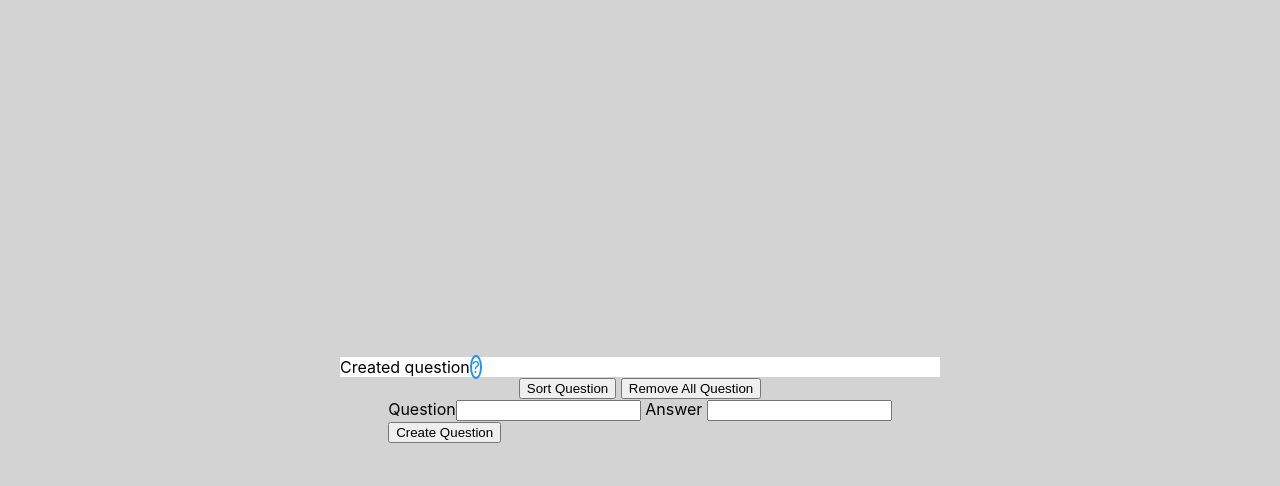
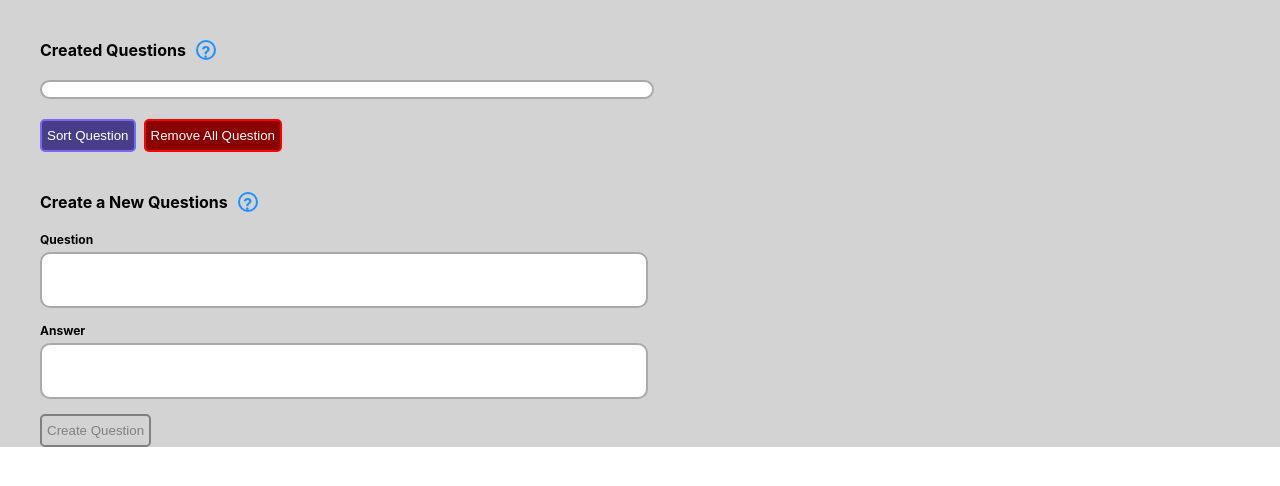
Before and after one commit to EuvhenRight/Amsterdam_test, a React (Create React App) app: page / in a window 1280 px wide. Shown: the top 486 px of the page. Built offline with nearby package versions, Linux system fonts and the light colour scheme.

Commit message:
Add style

```diff
--- a/src/App.js
+++ b/src/App.js
@@ -10,13 +10,13 @@ import ChatQuestion from "./components/ChatQuestion/ChatQuestion";
 const App = () => {
     return (
         <BrowserRouter>
-            <div className={classes.AppHeader} >
+                <div className={classes.components}>
                 <Routes>
                     <Route path="/" element={<ChatQuestionList/>}>
                         <Route path=":chatQId" element={<ChatQuestion/>}/> {/* TODO dont work and I dont no why... */}
                     </Route>
                 </Routes>
-            </div>
+                </div>
         </BrowserRouter>
     )
 }
--- a/src/App.module.css
+++ b/src/App.module.css
@@ -1,13 +1,23 @@
 
-.AppHeader {
+.chatQuestions {
   background-color: lightgrey;
   min-height: 100vh;
   display: flex;
   flex-direction: column;
   align-items: center;
   justify-content: center;
+  font-weight: bold;
 }
 
-.App-link {
-  color: #61dafb;
+.help {
+  color: dodgerblue;
+  border: 2px solid dodgerblue;
+  border-radius: 50%;
+  text-align: center;
+  width: 1em;
+  height: 1em;
 }
+
+.components {
+
+}
--- a/src/components/ChatQuestion/ChatQuestion.js
+++ b/src/components/ChatQuestion/ChatQuestion.js
@@ -8,7 +8,7 @@ import QuestionList from "../Question/QuestionList";
 import {QuestionForm} from "../Question/QuestionForm";
 
 
-function ChatQuestion () { {/* TODO dont work and I dont no why...*/}
+function ChatQuestion () { {/* TODO don't work and I dont no why...*/}
 
     const {questId} = useParams();
 
--- a/src/components/ChatQuestion/ChatQuestion.module.css
+++ b/src/components/ChatQuestion/ChatQuestion.module.css
@@ -1,6 +1,22 @@
 .main {
-    background-color: white;
-    width: 600px;
+    background-color: lightgray;
+    padding-left: 40px;
+}
+.chatQuestions {
+    background-color: lightgrey;
+    display: flex;
+    font-weight: bold;
+    align-items: center;
+    padding-top: 40px;
+    padding-bottom: 20px;
+}
+.addQuestions {
+    background-color: lightgrey;
+    display: flex;
+    font-weight: bold;
+    align-items: center;
+    padding-top: 40px;
+    padding-bottom: 20px;
 }
 
 .help {
@@ -8,6 +24,48 @@
     border: 2px solid dodgerblue;
     border-radius: 50%;
     text-align: center;
-    width: 10em;
-    height: 10em;
+    width: 1em;
+    height: 1em;
+    margin-left: 10px;
 }
+.questionList {
+    width: 600px;
+    background-color: white;
+    border: 2px solid darkgrey;
+    border-radius: 10px;
+    display: flex;
+    font-weight: bold;
+    align-items: stretch;
+    padding-top: 10px;
+    padding-left: 10px;
+    padding-bottom: 5px;
+    flex-direction: column;
+    font-size: 12px;
+}
+.buttonQuestionlist {
+    padding-top: 20px;
+    font-weight: bold;
+}
+
+.sortBut {
+    background-color: darkslateblue;
+    color: white;
+    border: 2px solid mediumslateblue;
+    border-radius: 5px;
+    padding: 7px 5px;
+}
+.remBut {
+    background-color: darkred;
+    color: white;
+    border: 2px solid red;
+    border-radius: 5px;
+    padding: 7px 5px;
+    margin-left: 8px;
+}
+.formQ {
+    display: flex;
+    flex-direction: column;
+    align-items: flex-start;
+    justify-content: flex-start;
+    width: 600px;
+}
--- a/src/components/ChatQuestion/ChatQuestionList.js
+++ b/src/components/ChatQuestion/ChatQuestionList.js
@@ -6,6 +6,7 @@ import {AddChatQWithThunk} from "../redux/ChatQuestion/ChatQuestionReducer";
 import {selectChatQuestions} from "../redux/ChatQuestion/selector";
 import {AUTHORS} from "../utils/constants";
 import classes from "./ChatQuestion.module.css";
+import React from "react";
 
 
 const ChatQuestionList = () => {
@@ -25,19 +26,28 @@ const ChatQuestionList = () => {
 
     return (
         <>
-            <div className={classes.main}> Created question
-                <span className={classes.help}>?</span> {/* TODO need it is UseToggle */}
-                {/*<div> {fetching ? <div>loading...</div> : null} TODO need add <Preloader />*/}
+            <div className={classes.main}>
+                <div className={classes.chatQuestions}> Created Questions
+                    <span className={classes.help}>?</span> {/* TODO need it is UseToggle */}
+                </div>
+                <div className={classes.questionList}>
+                    {/*<div> {fetching ? <div>loading...</div> : null} TODO need add <Preloader />*/}
                     {chatQ.map((chatQ) => (
                         <ChatQuestionItem key={chatQ.id} chatQ={chatQ}/>
                     ))}
                 </div>
-            <div>
-                <button> Sort Question</button> {/* TODO need it is necessary to put array.sort */}
-                <button> Remove All Question</button> {/* TODO need it is necessary to put AC delete all */}
-            </div>
-            <div>
-                <QuestionForm onSubmit={handleAddChat}/>
+                <div className={classes.buttonQuestionlist}>
+                    <button className={classes.sortBut}> Sort Question</button>
+                    {/* TODO need it is necessary to put array.sort */}
+                    <button className={classes.remBut}> Remove All Question</button>
+                    {/* TODO need it is necessary to put AC delete all */}
+                </div>
+                <div className={classes.addQuestions}> Create a New Questions
+                    <span className={classes.help}>?</span> {/* TODO need it is UseToggle */}
+                </div>
+                <div className={classes.formQ}>
+                    <QuestionForm onSubmit={handleAddChat}/>
+                </div>
             </div>
             <Outlet/>
         </>
--- a/src/components/Question/QuestionForm.js
+++ b/src/components/Question/QuestionForm.js
@@ -1,4 +1,5 @@
 import {useState} from "react";
+import classes from "./QuestionForm.module.css";
 
 
 export const QuestionForm = ({onSubmit}) => {
@@ -16,19 +17,23 @@ export const QuestionForm = ({onSubmit}) => {
 
     return (
         <form onSubmit={handleSubmit}>
-            <span> Question
-                <input
+            <div className={classes.formText}> Question
+                <div>
+                <input className={classes.input}
                     value={value}
                     onChange={handleChangeQuestion}
                     type="text"/>
-            </span>
-            <span> Answer {/* TODO did not reach */}
-                <input
+                     </div>
+            </div>
+            <div className={classes.formText}> Answer {/* TODO did not reach */}
+                <div>
+                <input className={classes.input}
                     onChange={handleChangeQuestion}
                     type="text"/>
-            </span>
+                    </div>
+            </div>
             <div>
-                <button> Create Question</button>
+                <button className={classes.CreateBut}> Create Question</button>
             </div>
 
 
--- /dev/null
+++ b/src/components/Question/QuestionForm.module.css
@@ -0,0 +1,19 @@
+.input {
+    width: 600px;
+    height: 50px;
+    border: 2px solid darkgrey;
+    border-radius: 10px;
+    margin-top: 5px;
+}
+.formText {
+    font-size: 12px;
+    font-weight: bold;
+    margin-bottom: 15px;
+}
+.CreateBut {
+    background-color: lightgray;
+    color: grey;
+    border: 2px solid grey;
+    border-radius: 5px;
+    padding: 7px 5px;
+}
--- a/src/components/utils/ChatQuestionItem.js
+++ b/src/components/utils/ChatQuestionItem.js
@@ -5,10 +5,11 @@ import classes from "./ChatQuestionItem.module.css";
 export const ChatQuestionItem = ({chatQ}) => (
 
     <div key={chatQ.id}>
-        <div to={`/${chatQ.id}`}>{chatQ.author}: {chatQ.text}</div>
+        <div to={`/${chatQ.id}`}>{chatQ.author}: {chatQ.text}
         <div className={classes.button}>
-            <DeleteButton id={chatQ.id}/>
-            <EditButton id={chatQ.id}/>
+            <span><DeleteButton id={chatQ.id}/></span>
+            <span><EditButton id={chatQ.id}/></span>
+        </div>
         </div>
     </ div>
 );
--- a/src/components/utils/ChatQuestionItem.module.css
+++ b/src/components/utils/ChatQuestionItem.module.css
@@ -4,3 +4,20 @@
     align-items: center;
     justify-content: flex-start;
 }
+
+.delBut {
+    background-color: darkred;
+    color: white;
+    border: 2px solid red;
+    border-radius: 5px;
+    padding: 7px 5px;
+    margin-left: 8px;
+}
+
+.ediBut {
+    background-color: darkslateblue;
+    color: white;
+    border: 2px solid mediumslateblue;
+    border-radius: 5px;
+    padding: 7px 5px;
+}
--- a/src/components/utils/DeleteButton.js
+++ b/src/components/utils/DeleteButton.js
@@ -1,5 +1,6 @@
 import {useDispatch} from "react-redux";
 import {deleteChatQuestion} from "../redux/ChatQuestion/ChatQuestionReducer";
+import classes from "./ChatQuestionItem.module.css";
 
 
 export const DeleteButton = ({ id }) => {
@@ -10,5 +11,5 @@ export const DeleteButton = ({ id }) => {
 
     };
 
-    return <button onClick={handleDeleteChat}>Delete</button>;
+    return <button className={classes.delBut} onClick={handleDeleteChat}>Delete</button>;
 };
--- a/src/components/utils/EditButton.js
+++ b/src/components/utils/EditButton.js
@@ -1,6 +1,7 @@
 import {useDispatch} from "react-redux";
 import {editChatQuestion} from "../redux/ChatQuestion/ChatQuestionReducer";
 import {useParams} from "react-router-dom";
+import classes from "./ChatQuestionItem.module.css";
 
 
 export const EditButton = ({id}) => {
@@ -10,5 +11,5 @@ export const EditButton = ({id}) => {
     const handleEditChat = () => {
         dispatch(editChatQuestion(text, id, "changed"));
     };
-    return <button onClick={handleEditChat}>Edit</button>;
+    return <button className={classes.ediBut} onClick={handleEditChat}>Edit</button>;
 };
```
Also changed, not shown: src/components/Preloader/Double Ring-1s-200px.svg (added), src/components/Question/Question.css (deleted).
